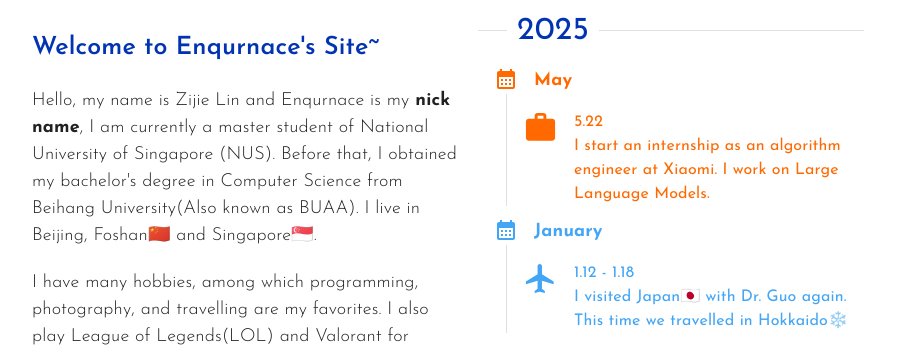
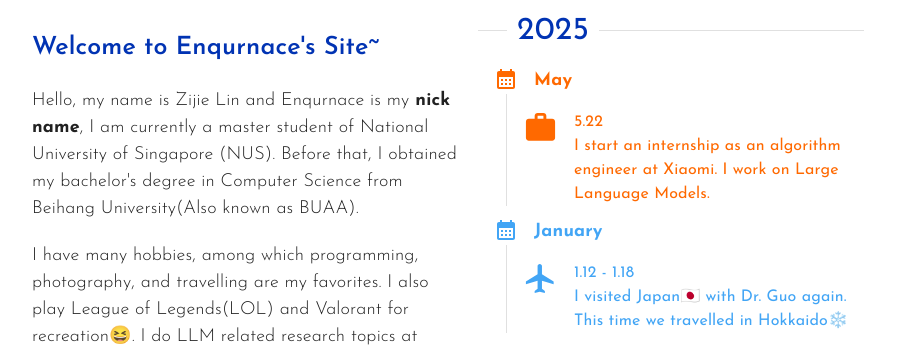
Before and after one commit to Enqurance/MyTrail_Rewrite, a React (Create React App) app: page / in a window 1280 px wide. Shown: the part 159-506 px from the top of the page, without its empty margins (182-1088 px from the left). Built offline with nearby package versions, Linux system fonts and the light colour scheme.

Commit message:
Fix some issues

```diff
--- a/src/components/homepage/intro.js
+++ b/src/components/homepage/intro.js
@@ -17,7 +17,6 @@ const SelfIntro = () => {
                 , I am currently a master student of National University of Singapore
                 (NUS). Before that, I obtained my bachelor's degree in Computer Science
                 from Beihang University(Also known as BUAA).
-                I live in Beijing, Foshan🇨🇳 and Singapore🇸🇬.
             </Grid>
             <Grid item xs={12} className="self-intro">
                 I have many hobbies, among which programming, photography, and travelling are my favorites.
```
